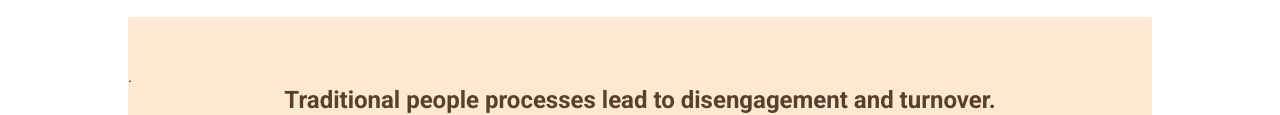
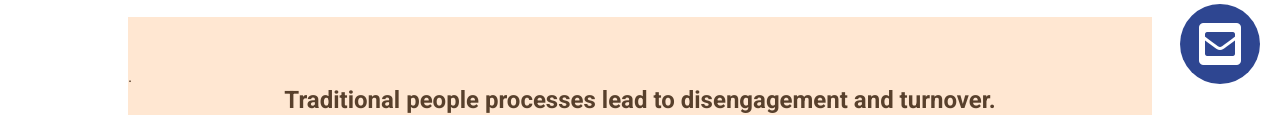
Before and after one commit to Mirko2552150/node-sass-teambit, a website: page index.html in a window 1280 px wide. Shown: the part 696-811 px from the top of the page. Drawn offline with Linux system fonts and the light colour scheme.

Commit message:
Inserimento Round

```diff
--- a/index.html
+++ b/index.html
@@ -270,6 +270,9 @@
                     <li><small>Slack Integration</small></li>
                 </ul>
             </div>
+            <div class="round">
+                <i class="fas fa-envelope-square"></i>
+            </div>
         </footer>
     </body>
 </html>
--- a/src/scss/partials/_common.scss
+++ b/src/scss/partials/_common.scss
@@ -2,4 +2,20 @@
 
 body {
     font-family: "Roboto";
+    .round {
+        position: fixed;
+        bottom: 20px;
+        right: 20px;
+        z-index: 999;
+        width: 80px;
+        height: 80px;
+        border-radius: 50%;
+        background-color: #2e4691;
+        @include flex-center;
+        i {
+            font-size: 48px;
+            color: white;
+        }
+
+    }
 }
```
Also changed, not shown: dist/css/style.css.
